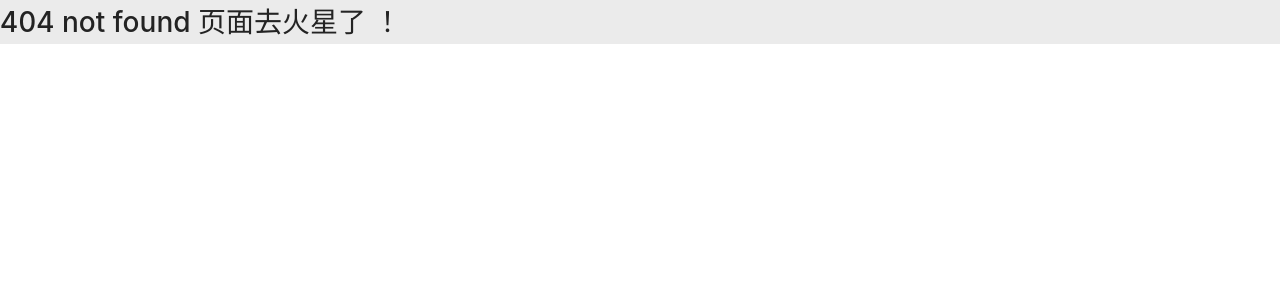
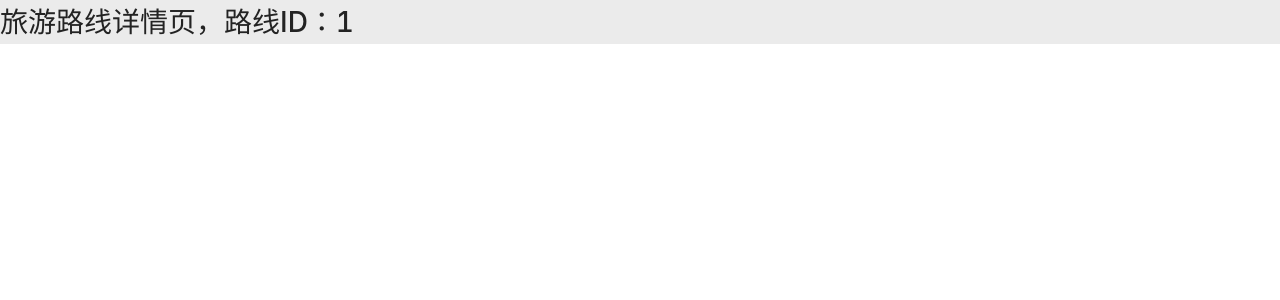
Before and after one commit to LearnForfuture2019/react-travel, a React (Create React App) app: page /detail/1 in a window 1280 px wide. Before the commit this address had no page. Shown: the top 300 px of the page. Built offline with nearby package versions, Linux system fonts and the light colour scheme.

Commit message:
完成各简单路由的搭建，学习了使用RESTFUL路由风格的path配置

```diff
--- a/src/App.tsx
+++ b/src/App.tsx
@@ -1,16 +1,20 @@
 import React from 'react';
 import styles from "./App.module.css";
-import { BrowserRouter, Route, Switch } from "react-router-dom";
-import { HomePage } from "./pages";
+import {BrowserRouter, Route, Switch} from "react-router-dom";
+import {HomePage, SignInPage, RegisterPage,DetailPage} from "./pages";
 
 function App() {
     return (
         <div className={styles.App}>
             <BrowserRouter>
                 <Switch>
-          <Route exact path="/" component={HomePage} />
-          <Route path="/signIn" render={() => <h1>登录页面</h1>} />
-          <Route render={() => <h1>404 not found 页面去火星了 ！</h1>} />
+                    <Route exact path="/" component={HomePage}/>
+                    {/*Route的component属性会默认传递三个数据：history、location、match*/}
+                    <Route path="/signIn" component={SignInPage}/>
+                    <Route path={'/register'} component={RegisterPage}/>
+                    {/*restful风格path设置比较特殊*/}
+                    <Route path='/detail/:touristRouteId' component={DetailPage}/>
+                    <Route render={() => <h1>404 not found 页面去火星了 ！</h1>}/>
                 </Switch>
             </BrowserRouter>
         </div>
--- /dev/null
+++ b/src/pages/detail/DetailPage.tsx
@@ -0,0 +1,13 @@
+import React from "react";
+import {RouteComponentProps} from 'react-router-dom'
+interface MatchParams {
+        touristRouteId:string
+}
+export const DetailPage:React.FC<RouteComponentProps<MatchParams>> = (props)=>{
+    // console.log(props.history)
+    // console.log(props.location)
+    // console.log(props.match)
+    return (
+        <h1>旅游路线详情页，路线ID：{props.match.params.touristRouteId}</h1>
+    )
+}
--- /dev/null
+++ b/src/pages/detail/index.tsx
@@ -0,0 +1 @@
+export * from './DetailPage'
--- a/src/pages/index.ts
+++ b/src/pages/index.ts
@@ -1 +1,4 @@
 export * from './home'
+export * from './register'
+export * from './signIn'
+export * from './detail'
--- /dev/null
+++ b/src/pages/register/RegisterPage.tsx
@@ -0,0 +1,7 @@
+import React from "react";
+
+export const RegisterPage:React.FC = ()=>{
+    return (
+        <div>注册页面</div>
+    )
+}
--- /dev/null
+++ b/src/pages/register/index.tsx
@@ -0,0 +1 @@
+export * from './RegisterPage'
--- /dev/null
+++ b/src/pages/signIn/SignInPage.tsx
@@ -0,0 +1,9 @@
+
+import React from "react";
+/*登录组件*/
+export const SignInPage:React.FC = (props)=>{
+    console.log(props)
+    return (
+        <div>登录</div>
+    )
+}
--- /dev/null
+++ b/src/pages/signIn/index.tsx
@@ -0,0 +1 @@
+export * from './SignInPage'
```
Also changed, not shown: src/README.md, src/pages/detail/DetailPage.module.css (added), src/pages/register/RegisterPage.module.css (added), src/pages/signIn/SignInPage.module.css (added), 1 other file (tests, documents, lock files or other folders). Lines whose indentation alone changed are shown as unchanged.
